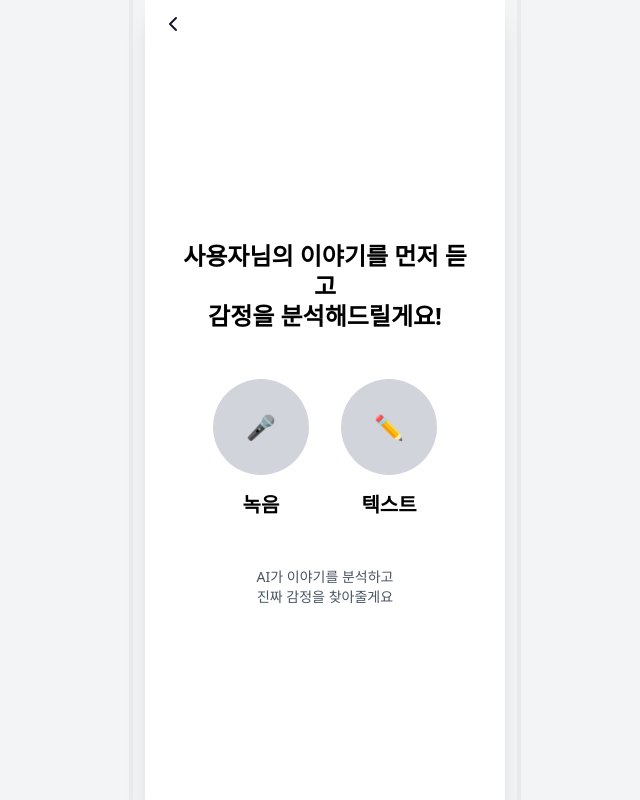
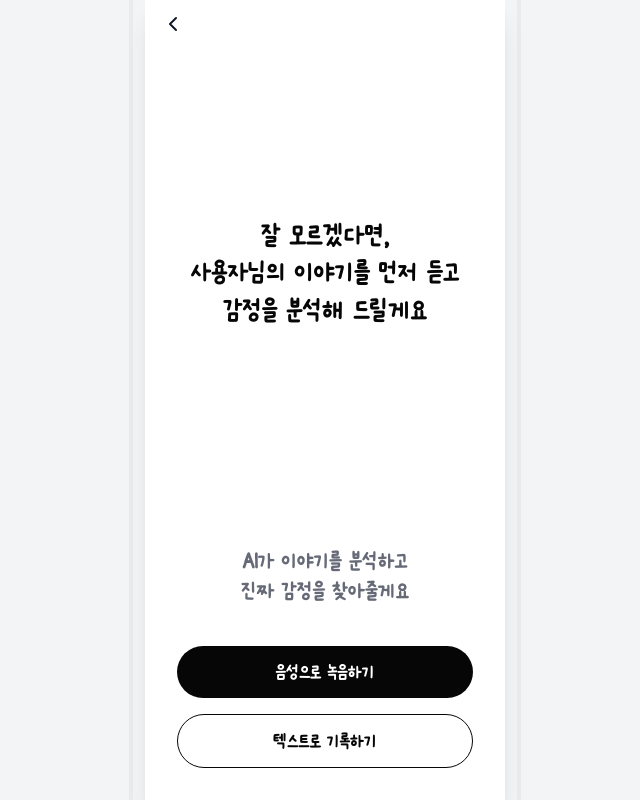
Before and after one commit to team-melog/melog-fe, a Next.js app in the folder apps/web/: page /emotion/skip in a window 1280 px wide. Shown: the whole page, without its empty margins (315-955 px from the left). Built offline with nearby package versions, Linux system fonts and the light colour scheme; no server answers; a web font is replaced by a local one.

Commit message:
style: 홈-색 선택 후 녹음여부2  화면

```diff
--- a/apps/web/src/app/emotion/skip/page.tsx
+++ b/apps/web/src/app/emotion/skip/page.tsx
@@ -3,23 +3,17 @@
 import { Layout, LeftIcon } from '@melog/ui';
 import { useAppStore } from '@melog/shared';
 import { useRouter } from 'next/navigation';
-import { useState } from 'react';
 
 export default function EmotionSkipPage() {
   const router = useRouter();
   const { user } = useAppStore();
-  const [selectedOption, setSelectedOption] = useState<'voice' | 'text' | null>(
-    null
-  );
 
   const handleVoiceSelect = () => {
-    setSelectedOption('voice');
     // 녹음 화면으로 이동
     router.push('/emotion/record');
   };
 
   const handleTextSelect = () => {
-    setSelectedOption('text');
     // 텍스트 입력 화면으로 이동
     router.push('/emotion/write');
   };
@@ -30,7 +24,7 @@ export default function EmotionSkipPage() {
 
   return (
     <Layout showTabBar={false}>
-      <div className="min-h-screen bg-white flex flex-col">
+      <div className="font-meetme bg-white flex flex-col min-h-svh">
         {/* Header */}
         <div className="flex items-center py-3">
           <button
@@ -44,61 +38,40 @@ export default function EmotionSkipPage() {
         {/* Main Content */}
         <div className="flex-1 flex flex-col items-center justify-center px-4">
           {/* Title */}
-          <h1 className="text-2xl font-semibold text-center text-black mb-12 leading-tight">
+          <h1 className="text-3xl font-normal text-center text-[#060607] mb-12 leading-tight tracking-[-0.32px]">
+            잘 모르겠다면,
+            <br />
             {user?.name || '사용자'}님의 이야기를 먼저 듣고
             <br />
-            감정을 분석해드릴게요!
+            감정을 분석해 드릴게요
           </h1>
+        </div>
 
-          {/* Selection Options */}
-          <div className="flex space-x-8 mb-12">
-            {/* Voice Recording Option */}
-            <button
-              onClick={handleVoiceSelect}
-              className={`flex flex-col items-center space-y-4 transition-all ${
-                selectedOption === 'voice' ? 'scale-105' : 'hover:scale-102'
-              }`}
-            >
-              <div
-                className={`w-24 h-24 rounded-full flex items-center justify-center transition-colors ${
-                  selectedOption === 'voice'
-                    ? 'bg-gray-400'
-                    : 'bg-gray-300 hover:bg-gray-350'
-                }`}
-              >
-                <span className="text-2xl">🎤</span>
-              </div>
-              <span className="text-xl font-semibold text-black">녹음</span>
-            </button>
-
-            {/* Text Input Option */}
-            <button
-              onClick={handleTextSelect}
-              className={`flex flex-col items-center space-y-4 transition-all ${
-                selectedOption === 'text' ? 'scale-105' : 'hover:scale-102'
-              }`}
-            >
-              <div
-                className={`w-24 h-24 rounded-full flex items-center justify-center transition-colors ${
-                  selectedOption === 'text'
-                    ? 'bg-gray-400'
-                    : 'bg-gray-300 hover:bg-gray-350'
-                }`}
-              >
-                <span className="text-2xl">✏️</span>
-              </div>
-              <span className="text-xl font-semibold text-black">텍스트</span>
-            </button>
-          </div>
-
+        {/* Bottom Buttons */}
+        <div className="px-4 pb-8 space-y-4">
           {/* Instructions */}
-          <div className="text-center text-gray-600 max-w-xs">
-            <p className="text-sm">
+          <div className="text-center text-[#656a76] mb-6">
+            <p className="text-2xl font-normal leading-tight tracking-[-0.22px]">
               AI가 이야기를 분석하고
               <br />
               진짜 감정을 찾아줄게요
             </p>
           </div>
+          {/* Voice Recording Button */}
+          <button
+            onClick={handleVoiceSelect}
+            className="w-full bg-[#060607] text-white font-normal text-xl py-3 rounded-[30px] tracking-[-0.2px]"
+          >
+            음성으로 녹음하기
+          </button>
+
+          {/* Text Input Button */}
+          <button
+            onClick={handleTextSelect}
+            className="w-full border border-[#060607] text-[#060607] font-normal text-xl py-3 rounded-[30px] tracking-[-0.2px]"
+          >
+            텍스트로 기록하기
+          </button>
         </div>
       </div>
     </Layout>
```
